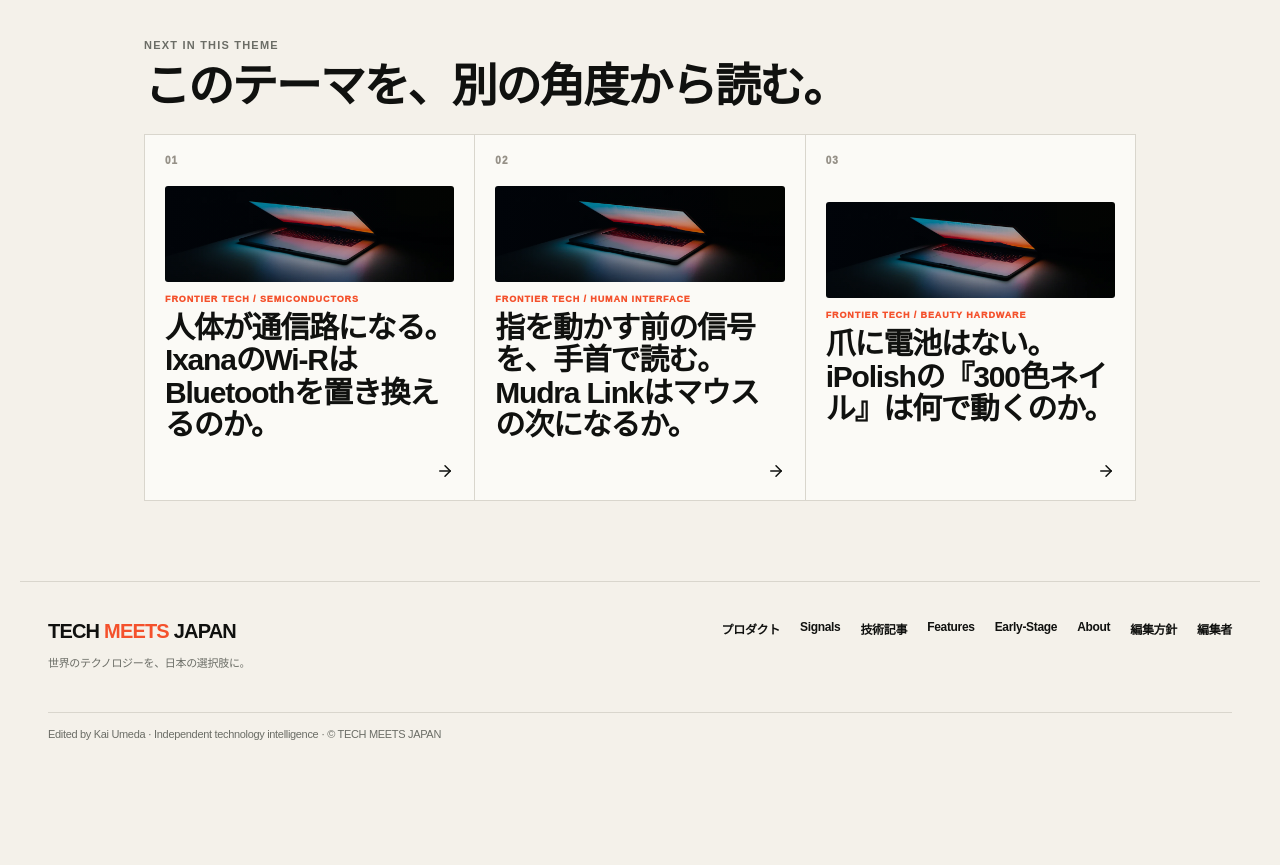
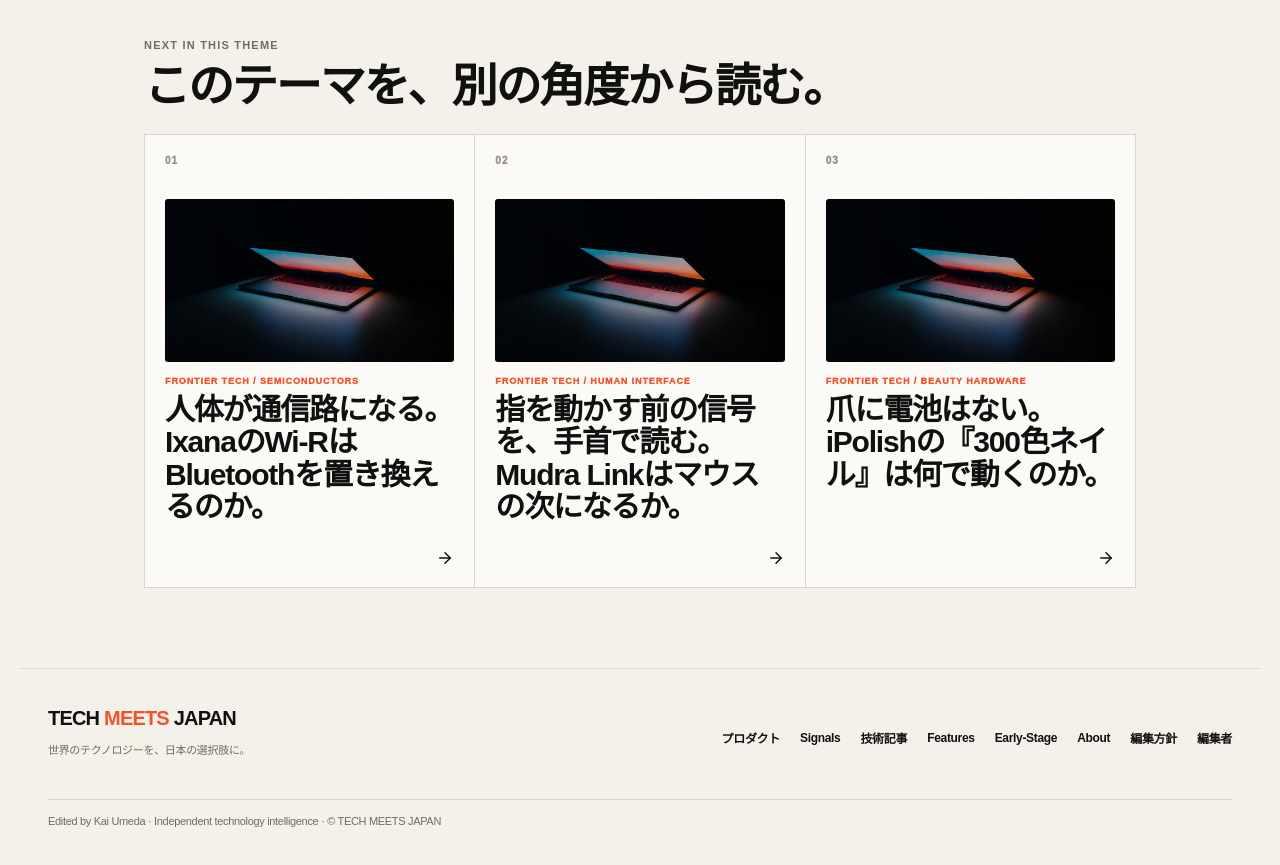
Before and after one commit to yasu-kai/tech-meets-japan, a Next.js app: page /research/gadgets/bridge-ultrasound-bci in a window 1280 px wide. Shown: the part 9160-10025 px from the top of the page. Before the commit the page ends 9961 px from the top, so only its background shows below. Built offline with nearby package versions, Linux system fonts and the light colour scheme.

Commit message:
Align related story thumbnails and footer navigation consistently

```diff
--- a/app/globals.css
+++ b/app/globals.css
@@ -1998,3 +1998,48 @@ linear-gradient(135deg,rgba(255,255,255,.04),transparent 55%)}
 .info-policy-grid{grid-template-columns:repeat(2,minmax(0,1fr));margin-bottom:45px}
 .info-policy-grid h2{font-size:25px;margin:12px 0}
 @media(max-width:680px){.info-shell{width:calc(100% - 40px)}.info-hero{padding:67px 0 72px}.info-hero h1{font-size:clamp(39px,10vw,54px)}.info-content{padding:60px 0 75px}.info-content>section{margin-bottom:65px}.info-grid,.info-policy-grid,.info-two{grid-template-columns:1fr}.info-two{gap:15px}.info-dl{grid-template-columns:1fr;gap:3px}.info-dl dd{margin-bottom:15px}}
+
+
+/* Keep related-article thumbnails aligned regardless of headline length. */
+.story-related-grid .story-related-card{
+  display:grid;
+  grid-template-rows:24px minmax(0,1fr) 24px;
+  align-content:start;
+  gap:20px;
+}
+.story-related-grid .story-related-card>div{min-width:0;align-self:start}
+.story-related-grid .story-related-card>svg{justify-self:end;align-self:end}
+.story-related-grid .story-related-image{
+  width:100%;
+  aspect-ratio:16/9;
+  height:auto;
+  margin:0 0 14px;
+  overflow:hidden;
+}
+.story-related-grid .story-related-image .generated-editorial-media{
+  object-fit:cover;
+}
+
+/* Align the footer brand and navigation on the same horizontal axis. */
+.footer{
+  grid-template-columns:minmax(220px,1fr) minmax(0,auto);
+  align-items:center;
+  column-gap:32px;
+}
+.footer>div:first-child{min-width:0}
+.footer-links{
+  display:flex;
+  align-items:center;
+  justify-content:flex-end;
+  flex-wrap:wrap;
+  column-gap:20px;
+  row-gap:12px;
+}
+.footer-links a{white-space:nowrap}
+@media(max-width:900px){
+  .footer{grid-template-columns:1fr;align-items:start}
+  .footer-links{justify-content:flex-start}
+}
+@media(max-width:560px){
+  .story-related-grid .story-related-card{grid-template-rows:24px minmax(0,1fr) 24px}
+}
```
